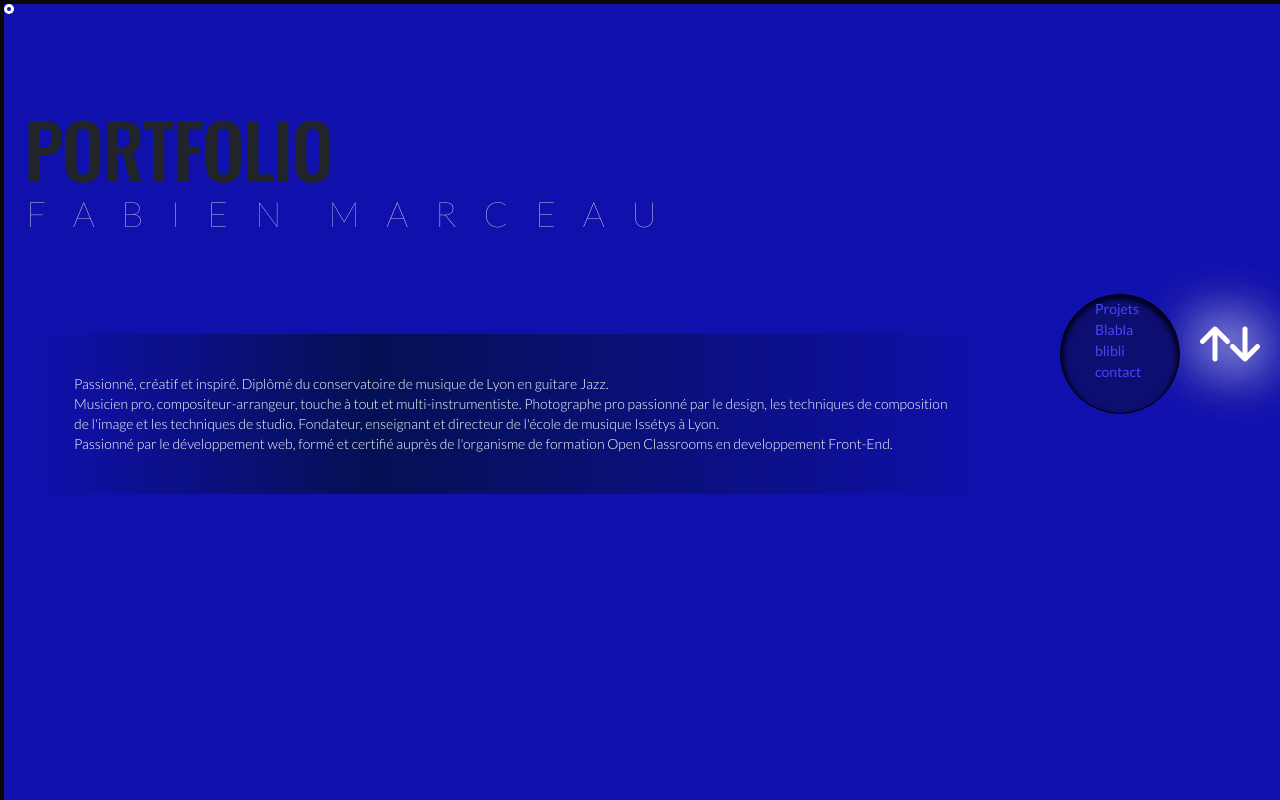
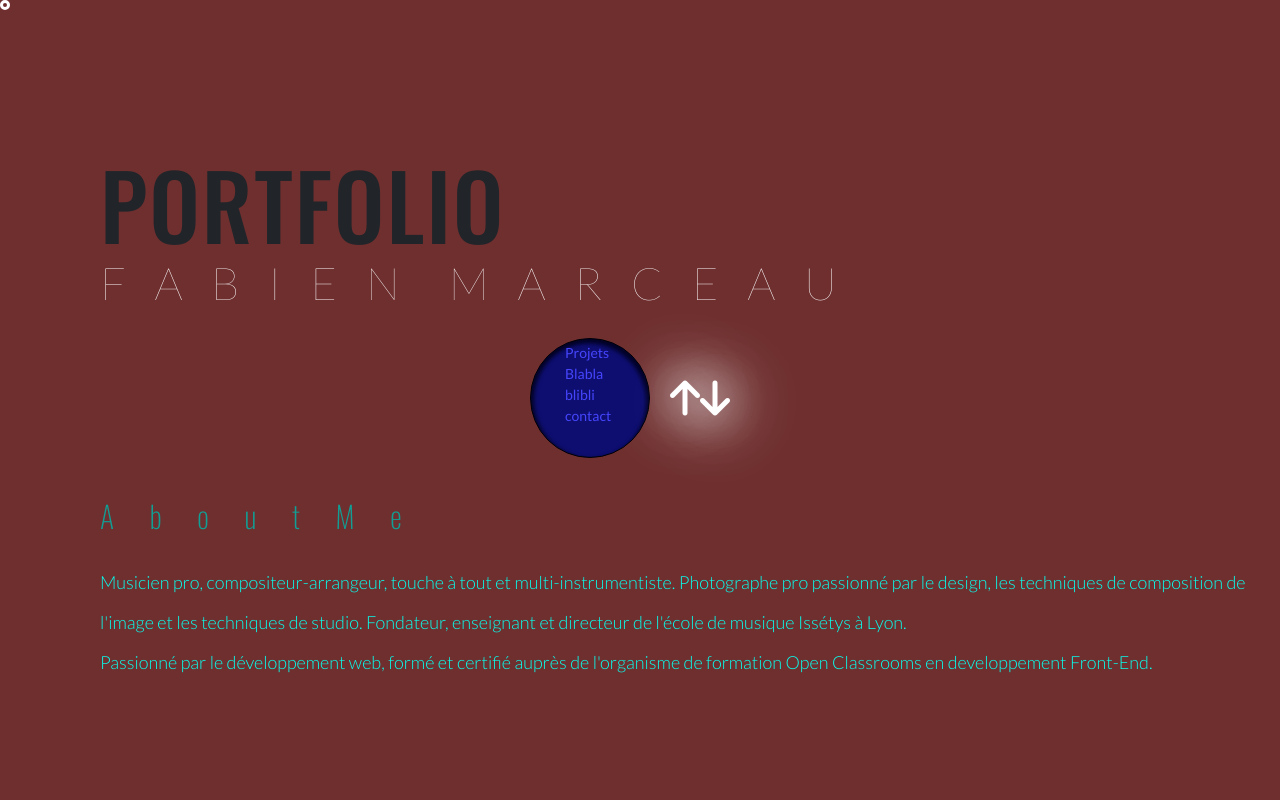
Before and after one commit to Github1234fab/portfolio, a website: page Home/home.html in a window 1280 px wide. Drawn offline with nearby package versions, Linux system fonts and the light colour scheme; a web font is replaced by a local one.

Commit message:
refacto ça va mieux

```diff
--- a/Home/home.css
+++ b/Home/home.css
@@ -3,15 +3,19 @@
   margin: 0px;
   box-sizing: border-box;
 }
-body,
-html {
+body{
   cursor: none;
-  background-color: rgb(16, 16, 173) !important;
+  background-color: rgb(111, 47, 47) !important;
+  /* background-color: rgb(16, 16, 173) !important; */
   height: 100vh;
   width: 100vw;
   overflow: hidden;
   position: fixed;
-  border: rgb(8, 8, 8) 2px solid ;
+}
+
+.portfolio{
+  display: flex;
+  flex-direction: column;
 }
 
 /* CURSEUR PERSONNALISÉ..................................... */
@@ -64,17 +68,18 @@ html {
 
 .header {
   display: flex;
-  /* width: 100vw; */
+  width: 100vw;
   flex-direction: column;
-  height: 230px;
+  align-items: flex-start;
+  /* background-color: rgb(111, 47, 47); */
 }
 
 .header_title {
-  font-size: 75px;
+  font-size: 90px;
   font-family: oswald;
   letter-spacing: -10px;
-  margin-left: 20px;
-  margin-top: 100px;
+  margin-left: 100px;
+  margin-top: 150px;
 }
 .header_title span {
   transition: color 0.1s;
@@ -84,10 +89,10 @@ html {
 }
 .header_name {
   color: white;
-  font-size: 35px;
+  font-size: 45px;
   font-family: lato;
   letter-spacing: 32px;
-  margin-left: 22px;
+  margin-left: 100px;
   letter-spacing: 10px;
   font-weight: 200;
   margin-top: -10px;
@@ -97,7 +102,7 @@ html {
   transition: color 0.1s;
 }
 .header_name span:hover {
-  color: white;
+  color: rgb(2, 2, 38);
 }
 .header_name span:nth-child(7) {
   margin-right: 20px;
@@ -105,29 +110,27 @@ html {
 
 /* MAIN..................................... */
 
-.main {
-  display: flex;
-  height: 100vh;
-
-}
-
-/*ABOUT.................................... */
-
 .main_about {
-  margin-top: 100px;
   display: flex;
   flex-direction: column;
-  min-width: auto;
-    max-height: auto;
+  /* min-width: auto;
+  min-height: auto; */
 }
 .main_about_h2 {
-    font-family:oswald ;
+  margin-top: 20px;
+  font-family: oswald;
   font-size: 30px;
   letter-spacing: 15px;
-  color: rgb(8, 7, 7);
-  margin-top: 40px;
+  color: #119e94;
   margin-left: 100px;
   font-weight: 200;
+  text-transform: lowercase;
+}
+.main_about_h2 span:nth-child(6) {
+  text-transform: uppercase;
+}
+.main_about_h2 span:nth-child(1) {
+  text-transform: uppercase;
 }
 .main_about_h2 span {
   transition: color 0.1s;
@@ -136,31 +139,36 @@ html {
   color: black;
 }
 .main_about_h3 {
-  padding: 40px;
-  min-width: auto;
+  text-align: left;
+  margin-top: 20px;
+  /* min-width: 100px; */
   font-family: lato;
-  margin-left: 30px;
-  line-height: 20px;
+  margin-left: 100px;
+  line-height: 40px;
   font-weight: 300;
-  color: rgb(255, 255, 255);
-  font-size: 14px;
-  background: linear-gradient(to left, transparent, 30%, rgb(4, 16, 84),  transparent)
+  color: #07ffee;
+  font-size: 18px;
+  border-radius: 20px 50px 40px 60px;
+  /* background-color: #119e94; */
+  /* background: linear-gradient(to left, transparent, 30%, rgb(255, 255, 255), transparent); */
 }
 
 /* NAV.................................... */
 
 .main_nav {
+/* margin-top: 120px;
+margin-left: 300px; */
+ /* min-width: auto; */
   display: flex;
-  min-width: auto;
-  max-height: auto;
-align-items:first flex-start;
+  align-items: center;
+  justify-content: center;
+  padding: 20px;
 }
 .container_navButtons {
   display: flex;
   flex-direction: row;
   width: 80px;
   margin-left: 20px;
-  margin-top: 80px;
 }
 .down,
 .up {
@@ -175,8 +183,6 @@ align-items:first flex-start;
   cursor: none;
 }
 .container_nav {
-  margin-top: 60px;
-  margin-left: 70px;
   height: 120px;
   width: 120px;
   border-radius: 50%;
--- a/Home/home.html
+++ b/Home/home.html
@@ -20,7 +20,7 @@
   </head>
   <body>
     <div class="cursor"></div>
-    <!-- <div class="portfolio"> -->
+    <div class="portfolio">
     <div class="header">
       <h1 class="header_title">
         <span>P</span>
@@ -51,34 +51,8 @@
       </h1>
     </div>
 
-    <!-- <div class="electric_line" id="electricLine"></div>
-<div id="container_bubbles" >
-  <img class="spark" src="../assets/pngegg (41).png" alt="">
-  <img class ="spark2" src="../assets/pngegg (40).png" alt="">
-
-</div> -->
-
-    <main class="main">
-      <div class="main_about">
-         <!-- <h2 class="main_about_h2">
-          <span>B</span>
-          <span>I</span>
-          <span>E</span>
-          <span>N</span>
-          <span>V</span>
-          <span>E</span>
-          <span>N</span>
-          <span>U</span>
-          <span>E</span>
-         </h2> -->
-        <h3 class="main_about_h3">
-          Passionné, créatif et inspiré. Diplômé du conservatoire de musique de Lyon en guitare Jazz. <br />
-          Musicien pro, compositeur-arrangeur, touche à tout et multi-instrumentiste. Photographe pro passionné par le design, les techniques de composition de l'image et les techniques de studio. Fondateur, enseignant et directeur de l'école de musique Issétys à Lyon. <br />
-          Passionné par le développement web, formé et certifié auprès de l'organisme de formation Open Classrooms en developpement Front-End.
-        </h3>
-      </div>
-
-      <div class="main_nav">
+    <!-- <main class="main"> -->
+       <div class="main_nav">
         <div class="container_nav">
             <nav class="nav">
               <a href="" class="nav_a">Technos</a>
@@ -94,8 +68,23 @@
           <button class="up"><i class="fa-solid fa-arrow-up fa-rotate-180"></i></button>
         </div>
       </div>
-      </main>
-       <!-- </div> -->
+      <div class="main_about">
+         <h2 class="main_about_h2">
+          <span>A</span>
+          <span>B</span>
+          <span>O</span>
+          <span>U</span>
+          <span>T</span>
+          <span>M</span>
+          <span>e</span>
+         </h2>
+        <h3 class="main_about_h3">
+          Musicien pro, compositeur-arrangeur, touche à tout et multi-instrumentiste. Photographe pro passionné par le design, les techniques de composition de l'image et les techniques de studio. Fondateur, enseignant et directeur de l'école de musique Issétys à Lyon. <br />
+          Passionné par le développement web, formé et certifié auprès de l'organisme de formation Open Classrooms en developpement Front-End.
+        </h3>
+      </div>
+      <!-- </main> -->
+       </div>
 
 
     <script src="https://code.jquery.com/jquery-3.6.0.min.js"></script>
--- a/Home/home.js
+++ b/Home/home.js
@@ -94,7 +94,12 @@ homeAboutH3.addEventListener("click", () => {
 
 
 
+//     <!-- <div class="electric_line" id="electricLine"></div>
+// <div id="container_bubbles" >
+//   <img class="spark" src="../assets/pngegg (41).png" alt="">
+//   <img class ="spark2" src="../assets/pngegg (40).png" alt="">
 
+// </div> --></img>
 
 
 
```
